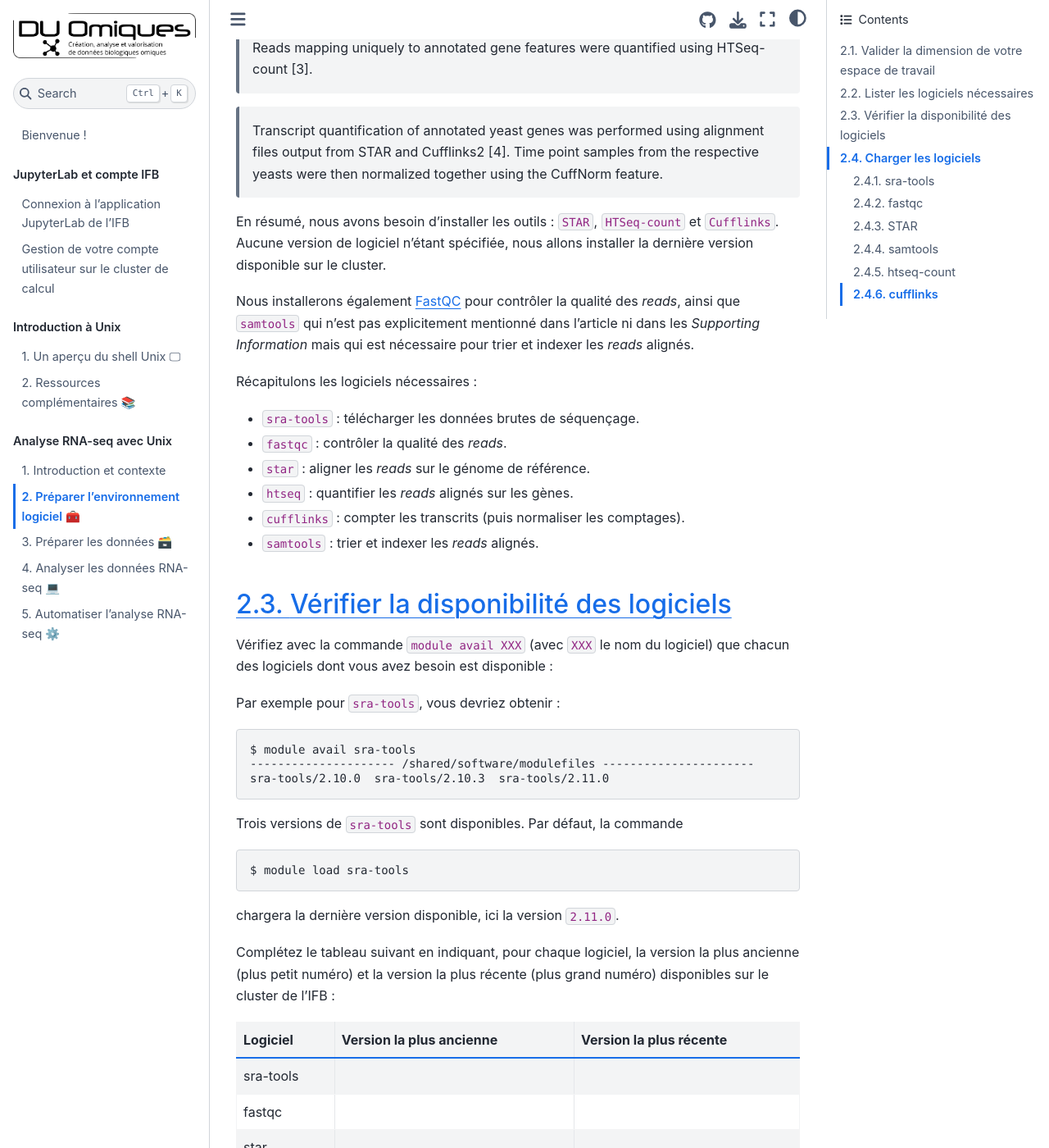
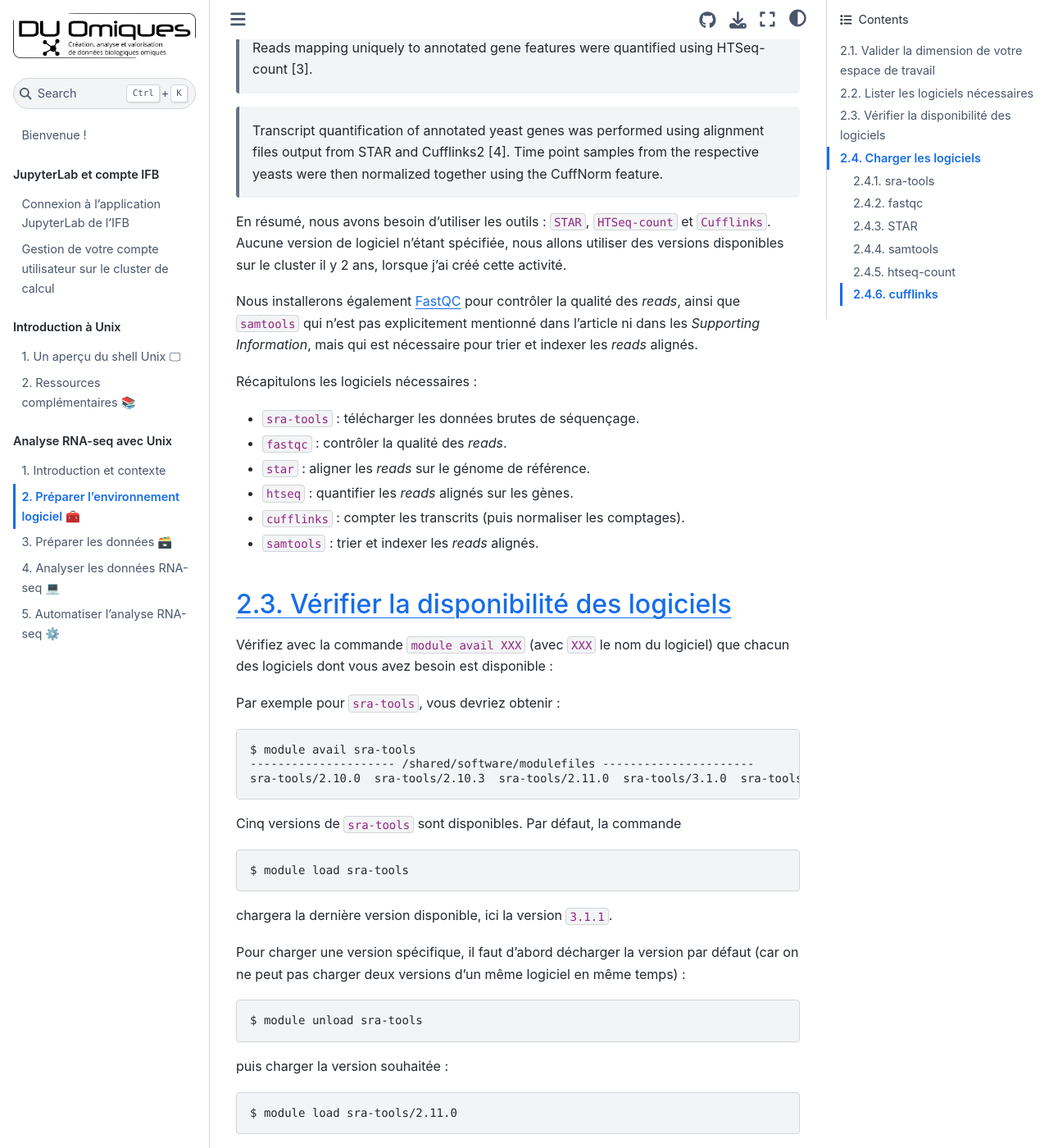
Before and after one commit to pierrepo/unix-tutorial, a Jupyter Book: the page built from content/tuto2/1_preparer_logiciels_module.md, in a window 1280 px wide and 1400 px high, scrolled down 1612 px. Shown: the whole window at 82% size. Built offline with Jupyter Book 1.0.4 settings and Sphinx 7.4.7 and the Sphinx Book theme 1.1.4, drawn with Linux system fonts in a browser that asks for light colours; some of the changed text lies outside the part shown.

Commit message:
Update version info for modules

````diff
--- a/content/tuto2/1_preparer_logiciels_module.md
+++ b/content/tuto2/1_preparer_logiciels_module.md
@@ -5,7 +5,7 @@
 
 ## Valider la dimension de votre espace de travail
 
-Exécutez la commande suivante pour connaitre le nombre de coeurs disponibles :
+Ouvrez un terminal dans JupyterLab puis exécutez la commande suivante :
 
 ```bash
 $ echo "${SLURM_CPUS_PER_TASK}"
@@ -38,9 +38,9 @@ Le fichier *S1 Supporting Information Methods* fournit des précisions suppléme
 
 > Transcript quantification of annotated yeast genes was performed using alignment files output from STAR and Cufflinks2 [4]. Time point samples from the respective yeasts were then normalized together using the CuffNorm feature.
 
-En résumé, nous avons besoin d'installer les outils : `STAR`, `HTSeq-count` et `Cufflinks`. Aucune version de logiciel n'étant spécifiée, nous allons installer la dernière version disponible sur le cluster.
+En résumé, nous avons besoin d'utiliser les outils : `STAR`, `HTSeq-count` et `Cufflinks`. Aucune version de logiciel n'étant spécifiée, nous allons utiliser des versions disponibles sur le cluster il y 2 ans, lorsque j'ai créé cette activité.
 
-Nous installerons également [FastQC](https://www.bioinformatics.babraham.ac.uk/projects/fastqc/) pour contrôler la qualité des *reads*, ainsi que `samtools` qui n'est pas explicitement mentionné dans l'article ni dans les *Supporting Information* mais qui est nécessaire pour trier et indexer les *reads* alignés.
+Nous installerons également [FastQC](https://www.bioinformatics.babraham.ac.uk/projects/fastqc/) pour contrôler la qualité des *reads*, ainsi que `samtools` qui n'est pas explicitement mentionné dans l'article ni dans les *Supporting Information*, mais qui est nécessaire pour trier et indexer les *reads* alignés.
 
 Récapitulons les logiciels nécessaires :
 
@@ -61,17 +61,31 @@ Par exemple pour `sra-tools`, vous devriez obtenir :
 ```bash
 $ module avail sra-tools
 --------------------- /shared/software/modulefiles ----------------------
-sra-tools/2.10.0  sra-tools/2.10.3  sra-tools/2.11.0
+sra-tools/2.10.0  sra-tools/2.10.3  sra-tools/2.11.0  sra-tools/3.1.0  sra-tools/3.1.1
 ```
 
-Trois versions de `sra-tools` sont disponibles. Par défaut, la commande
+Cinq versions de `sra-tools` sont disponibles. Par défaut, la commande
 
 
 ```bash
 $ module load sra-tools
 ```
 
-chargera la dernière version disponible, ici la version `2.11.0`.
+chargera la dernière version disponible, ici la version `3.1.1`.
+
+Pour charger une version spécifique, il faut d'abord décharger la version par défaut (car on ne peut pas charger deux versions d'un même logiciel en même temps) :
+
+```bash
+$ module unload sra-tools
+```
+
+puis charger la version souhaitée :
+
+```bash
+$ module load sra-tools/2.11.0
+```
+
+C'est maintenant la version `2.11.0` de `sra-tools` qui sera chargée.
 
 Complétez le tableau suivant en indiquant, pour chaque logiciel, la version la plus ancienne (plus petit numéro) et la version la plus récente (plus grand numéro) disponibles sur le cluster de l'IFB :
 
@@ -98,7 +112,7 @@ Les administrateurs du cluster sont habituellement très réactifs (voir un [exe
 Chargez les différents logiciels dans votre espace de travail avec la commande `module load` :
 
 ```bash
-$ module load sra-tools fastqc star htseq cufflinks samtools
+$ module load sra-tools/2.11.0 fastqc/0.11.9 star/2.7.10b htseq/0.13.5 cufflinks/2.2.1 samtools/1.15.1
 ```
 
 Affichez maintenant la liste des modules chargés dans votre espace de travail :
@@ -110,7 +124,7 @@ Currently Loaded Modulefiles:
  2) fastqc/0.11.9      4) htseq/0.13.5   6) samtools/1.15.1
 ```
 
-Vérifiez enfin les versions des logiciels en appelant chaque logiciel individuellement. Ette étape est utilise pour vérifier que les versions des logiciels chargés avec `module load` sont bien les versions attendues.
+Vérifiez enfin les versions des logiciels en appelant chaque logiciel individuellement. Cette étape est utile pour vérifier que les versions des logiciels chargés avec `module load` sont bien les versions attendues.
 
 ### sra-tools
 
````
Also changed, not shown: other parts of content/tuto2/1_preparer_logiciels_module.md (+1 -1 lines).
